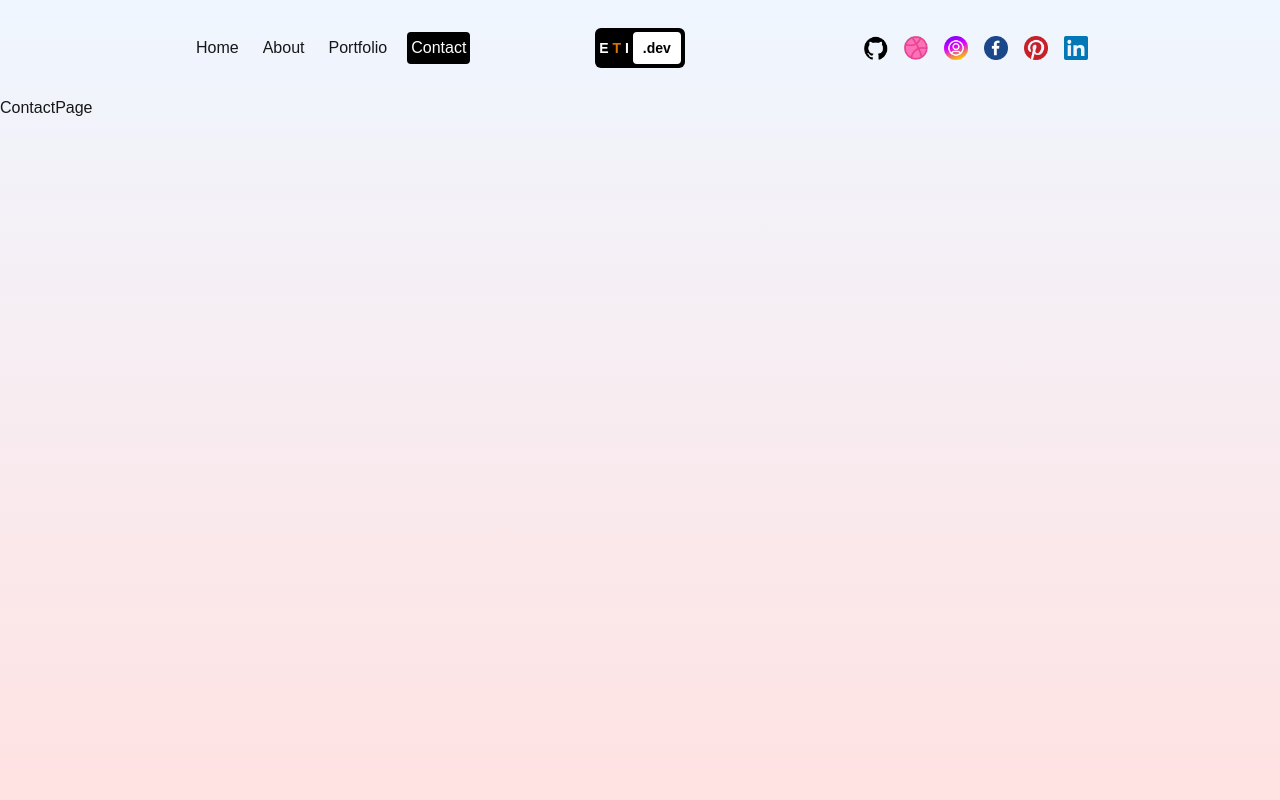
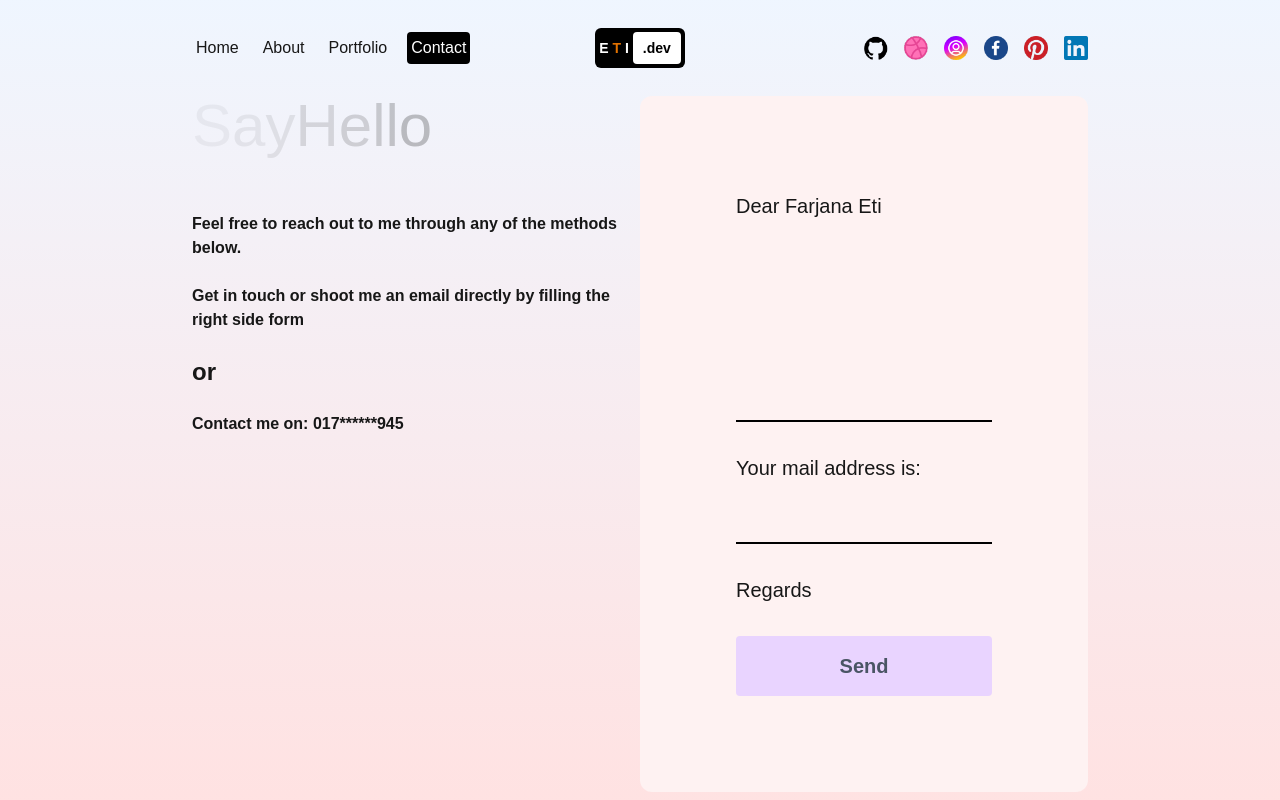
Before and after one commit to FarjanaEti/nextJs-portfolio, a Next.js app: page /contact in a window 1280 px wide. Built offline with nearby package versions, Linux system fonts and the light colour scheme.

Commit message:
contract page ok

```diff
--- a/package.json
+++ b/package.json
@@ -9,6 +9,7 @@
     "lint": "next lint"
   },
   "dependencies": {
+    "@emailjs/browser": "^4.4.1",
     "framer-motion": "^12.19.1",
     "next": "15.3.4",
     "react": "^19.0.0",
--- a/src/app/contact/page.jsx
+++ b/src/app/contact/page.jsx
@@ -1,7 +1,115 @@
-import React from 'react'
 
-export default function ContactPage() {
+"use client";
+import { motion } from "framer-motion";
+import { useRef, useState } from "react";
+import emailjs from "@emailjs/browser";
+
+const ContactPage = () => {
+  const [success, setSuccess] = useState(false);
+  const [error, setError] = useState(false);
+  console.log(error);
+  const text = "Say Hello";
+
+  const form = useRef();
+
+  const sendEmail = (e) => {
+    e.preventDefault();
+    setError(false);
+    setSuccess(false);
+
+    emailjs
+      .sendForm(
+        process.env.NEXT_PUBLIC_SERVICE_ID,
+        process.env.NEXT_PUBLIC_TEMPLATE_ID,
+        form.current,
+        process.env.NEXT_PUBLIC_PUBLIC_KEY
+      )
+      .then(
+        () => {
+          setSuccess(true);
+          form.current.reset();
+        },
+        () => {
+          setError(true);
+        }
+      );
+  };
+
   return (
-    <div>ContactPage</div>
-  )
-}
+    <motion.div
+      className="h-full"
+      initial={{ y: "-200vh" }}
+      animate={{ y: "0%" }}
+      transition={{ duration: 1 }}
+    >
+      <div className="h-full flex flex-col lg:flex-row px-4 sm:px-8 md:px-12 lg:px-20 xl:px-48">
+        {/* TEXT CONTAINER */}
+        <div className="h-1/2 lg:h-full lg:w-1/2 flex justify-center items-center">
+  <div className="">
+    {text.split("").map((letter, index) => (
+      <motion.span
+        key={index}
+        initial={{ opacity: 1 }}
+        animate={{ opacity: 0 }}
+        transition={{
+          duration: 3,
+          repeat: Infinity,
+          delay: index * 0.1,
+        }}
+        className="text-6xl mb-8 inline-block"
+      >
+        {letter}
+      </motion.span>
+    ))}
+
+    <p className="font-semibold my-6">
+      Feel free to reach out to me through any of the methods below.
+    </p>
+    <h2 className="font-semibold mb-6">
+      Get in touch or shoot me an email directly by filling the right side form
+    </h2>
+    <h1 className="text-2xl mb-6 font-semibold">or</h1>
+    <h2 className="font-semibold">Contact me on: 017******945</h2>
+  </div>
+</div>
+
+        {/* FORM CONTAINER */}
+        <form
+          onSubmit={sendEmail}
+          ref={form}
+          className="h-1/2 lg:h-full lg:w-1/2 bg-red-50 rounded-xl text-xl flex flex-col gap-8 justify-center p-24"
+        >
+          <span>Dear Farjana Eti</span>
+          <textarea
+            rows={6}
+            className="bg-transparent border-b-2 border-b-black outline-none resize-none"
+            name="user_message"
+          />
+          <span>Your mail address is:</span>
+          <input
+            name="user_email"
+            type="text"
+            className="bg-transparent border-b-2 border-b-black outline-none"
+          />
+          <span>Regards</span>
+          <button className="bg-purple-200 rounded font-semibold text-gray-600 p-4">
+            Send
+          </button>
+          {success && (
+            <span className="text-green-600 font-semibold">
+              Your message has been sent successfully!
+            </span>
+          )}
+          {error && (
+            <span className="text-red-600 font-semibold">
+              Something went wrong!
+            </span>
+          )}
+        </form>
+      </div>
+    </motion.div>
+  );
+};
+
+export default ContactPage;
+//service---service_i3cgkqq
```
Also changed, not shown: 1 other file (tests, documents, lock files or other folders).
